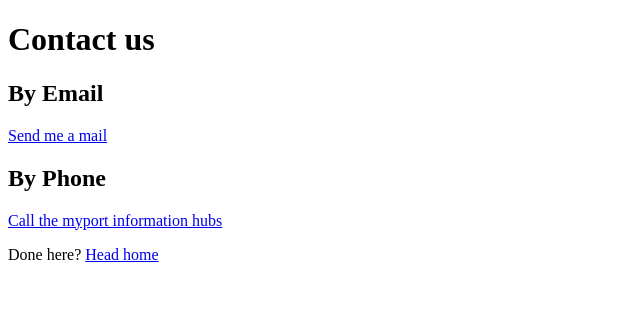
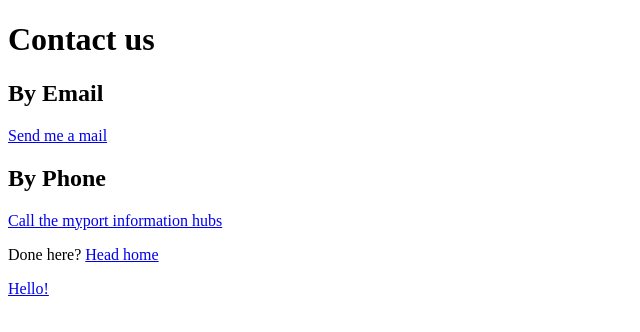
Before and after one commit to portsoc/urldemo, a plain HTML site: page sections/contact.html in a window 1280 px wide. Shown: the full height of the page, 0-640 px from the left. Drawn offline with Linux system fonts and the light colour scheme.

Commit message:
data url example

```diff
--- a/sections/contact.html
+++ b/sections/contact.html
@@ -14,4 +14,5 @@
 
 <footer>
     <p>Done here? <a href="../index.html">Head home</a></p>
+    <p><a href="data:text/plain;charset=utf-8;base64,SGVsbG8gQ0NDIFdvcmxk">Hello!</a></p>
 </footer>
```
